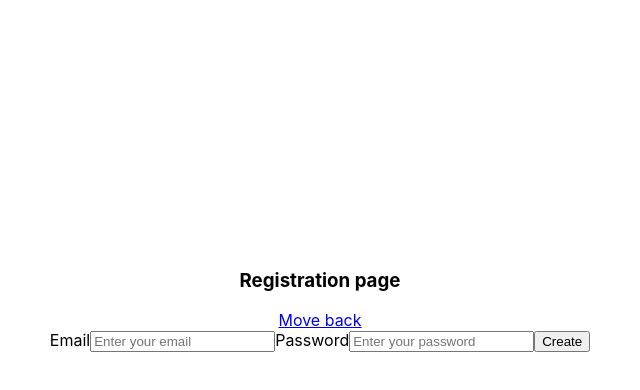
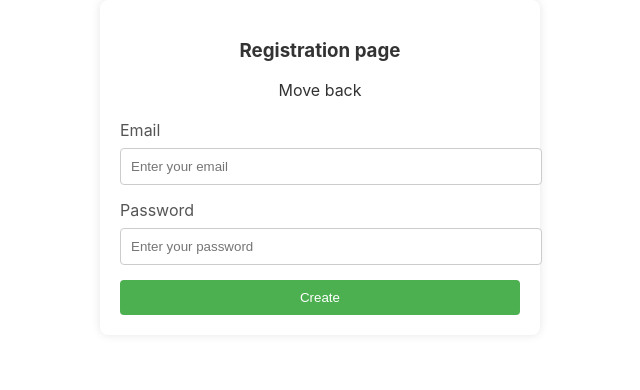
Before and after one commit to Mikhail4ch/React-group-project, a React (Create React App) app: page /SignUp in a window 1280 px wide. Shown: the top 390 px of the page, without its empty margins (320-960 px from the left). Built offline with nearby package versions, Linux system fonts and the light colour scheme; no server answers.

Commit message:
styling for register

```diff
--- a/src/components/Register/Register.css
+++ b/src/components/Register/Register.css
@@ -1,7 +1,57 @@
 .Register {
-    display: flex;
-    flex-direction: column;
-    align-items: center;
-    margin: 20px auto;
-    margin-top: 250px;
-}
+    max-width: 400px;
+    margin: auto;
+    padding: 20px;
+    box-shadow: 0 0 10px rgba(0, 0, 0, 0.1);
+    border-radius: 8px;
+    background-color: #fff;
+  }
+
+  .Register h3 {
+    text-align: center;
+    color: #333;
+  }
+
+  .Register form {
+    margin-top: 20px;
+  }
+
+  .Register label {
+    display: block;
+    margin-bottom: 8px;
+    color: #555;
+  }
+
+  .Register input {
+    width: 100%;
+    padding: 10px;
+    margin-bottom: 15px;
+    border: 1px solid #ccc;
+    border-radius: 4px;
+  }
+
+  .Register button {
+    width: 100%;
+    padding: 10px;
+    background-color: #4caf50;
+    color: #fff;
+    border: none;
+    border-radius: 4px;
+    cursor: pointer;
+  }
+
+  .Register button:hover {
+    background-color: #45a049;
+  }
+
+  .Register a {
+    display: block;
+    text-align: center;
+    margin-top: 15px;
+    color: #333;
+    text-decoration: none;
+  }
+
+  .Register a:hover {
+    text-decoration: underline;
+  }
```
